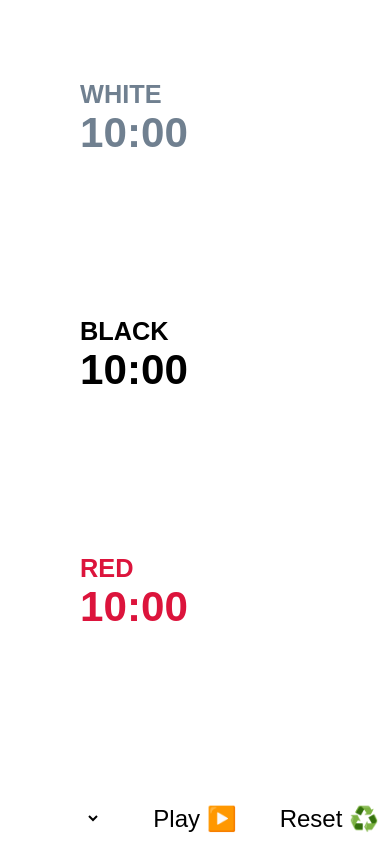
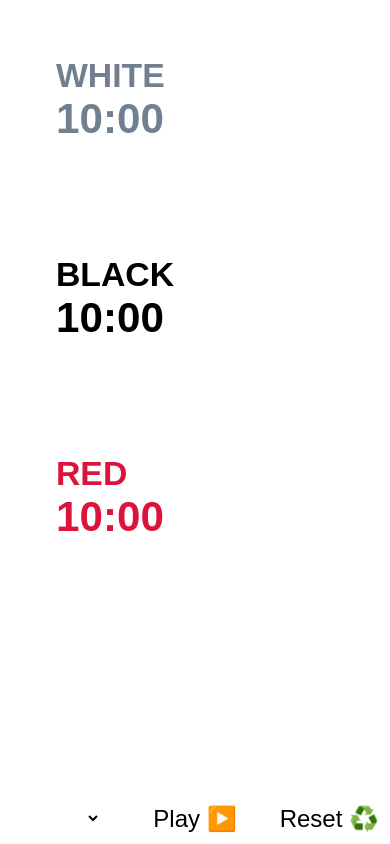
Before and after one commit to arienshibani/ThreePlayerChessTimer, a SvelteKit app: page / in a window 390 px wide. Built offline with nearby package versions, Linux system fonts and the light colour scheme.

Commit message:
chore(Fix CSS for phone screens):

```diff
--- a/src/routes/+page.svelte
+++ b/src/routes/+page.svelte
@@ -313,6 +313,18 @@
     }
   }
 
+
+
+  @media only screen and (max-width: 800px) {
+    .playerInfo{
+    user-select: none;
+    cursor: pointer;
+    padding: 3.5rem;
+    font-size: 4vh;
+    font-weight: bold;
+  }
+  }
+
   .chess-clock {
     overflow: hidden;
     font-size: 2rem;
```
